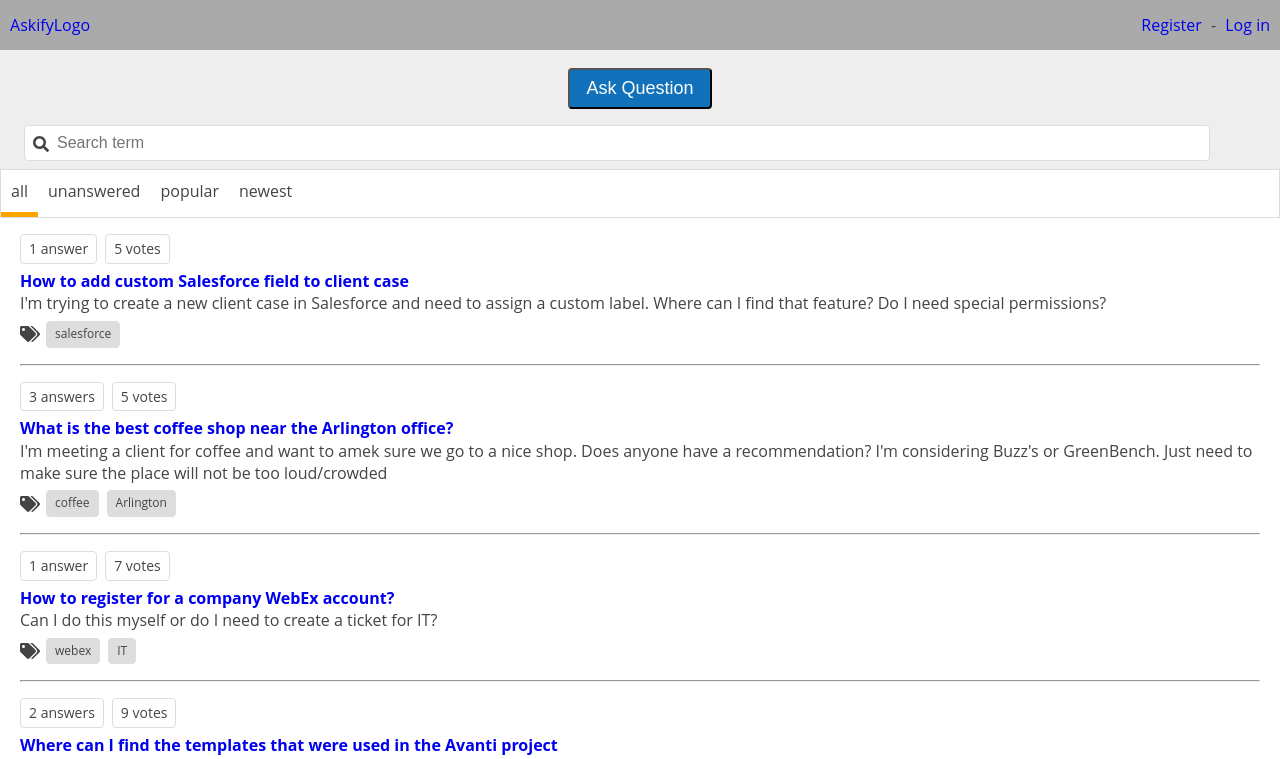
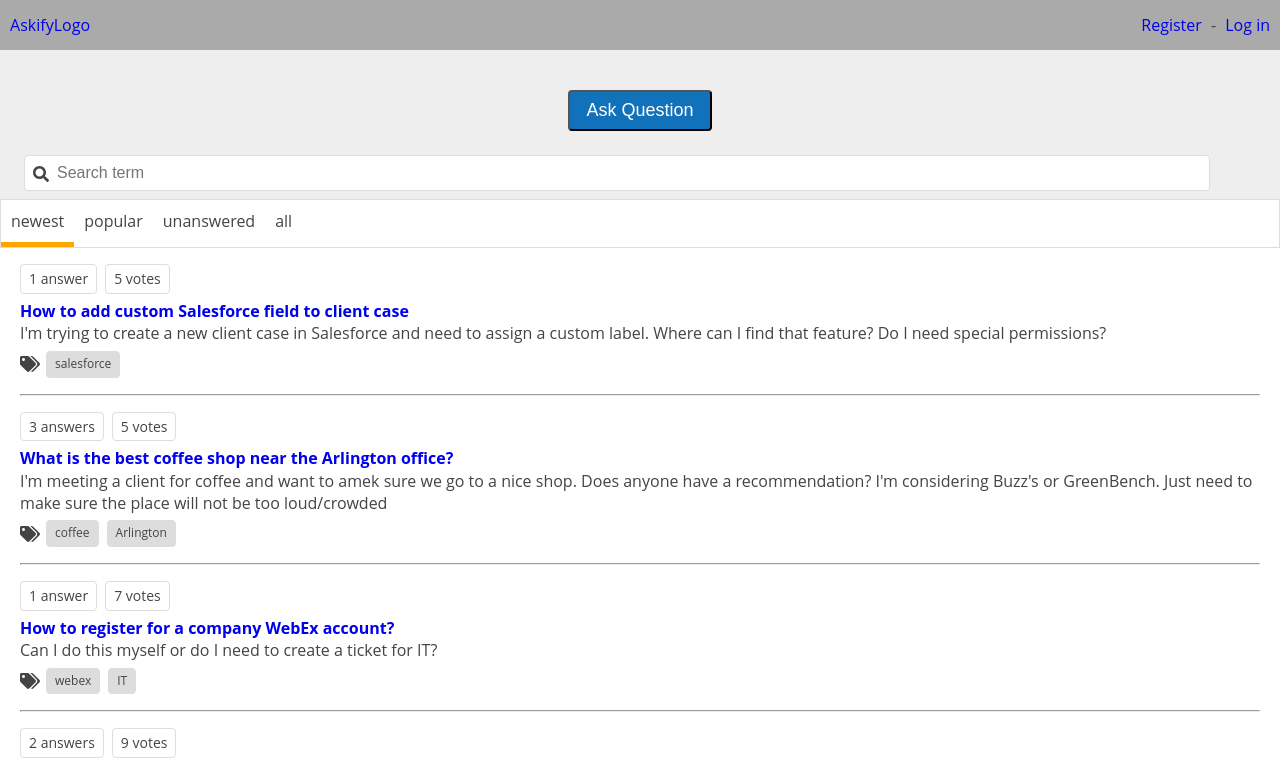
Before and after one commit to lhendriks1/askify-app, a React (Create React App) app: page /dashboard in a window 1280 px wide. Shown: the top 759 px of the page. Built offline with nearby package versions, Linux system fonts and the light colour scheme.

Commit message:
implement registration success message and immediate login

```diff
--- a/public/now.json
+++ b/public/now.json
@@ -1,5 +1,6 @@
 {
     "version": 2,
+    "alias": "askify",
     "name": "askify-app",
     "routes": [
         { "handle": "filesystem" },
--- a/src/QaContext.js
+++ b/src/QaContext.js
@@ -10,19 +10,19 @@ export const Provider = props => {
         children
     } = props;
 
-    //Use state to keep the values
+//Use state to keep the values
     const [results, setResults] = useState(DATA)
     const [searchResults, setSearchResults] = useState(results)
     const [displayedResults, setDisplayedResults] = useState(results)
     const [query, setQuery] = useState('')
-    const [view, setView] = useState("all")
+    const [view, setView] = useState("newest")
 //TODO: add maxResults and pagination functionality
     const [maxResults, setmaxResults] = useState('')
+    const [registrationMsg, setRegistrationMsg] = useState("")
     const [loginStatus, setLoginStatus] = useState(false)
     const [error, setError] = useState('')
 
 //TODO: move logic to helpers.js file
-
     function filterBySearchTerm(searchTerm) {
         const regexSearchTerm = new RegExp(searchTerm, 'gi')
         const newSearchResults = results.filter(q => regexSearchTerm.test(q.tags) || regexSearchTerm.test(q.title) || regexSearchTerm.test(q.question));
@@ -92,7 +92,9 @@ export const Provider = props => {
         error,
         setError,
         loginStatus,
-        setLoginStatus
+        setLoginStatus,
+        registrationMsg,
+        setRegistrationMsg
     };
 
     //pass the value in provider and return
--- a/src/components/Headline/headline.css
+++ b/src/components/Headline/headline.css
@@ -1,6 +1,6 @@
 .headline {
     background-color: #eee;
-    padding: 10px 0px 0px 0px;
+    padding: 0px;
 }
 
 button.ask-question {
@@ -9,7 +9,7 @@ button.ask-question {
     font-weight: 500;
     color: white;
     border-radius: 4px;
-    margin: 8px;
+    margin: 40px 0px 16px;
     padding: 8px 16px;
 }
 
@@ -24,3 +24,28 @@ li.active {
     border-bottom: 5px solid orange;
 
 }
+
+.registration-msg {
+    position: absolute;
+    width: 100%;
+    font-size: 14px;
+    color: rgb(4, 90, 4);
+    background-color: rgb(162, 194, 144);
+    line-height: 2.25;
+    margin: 0px;
+    animation-delay: 8s;
+    animation-duration: 2s;
+    animation-name: slideout;
+}
+
+@keyframes slideout {
+    from {
+        margin-left:0%;
+        width: 100%;
+    }
+
+    to {
+        margin-left: 100%;
+        width: 300%;
+    }
+}
--- a/src/components/Headline/headline.js
+++ b/src/components/Headline/headline.js
@@ -3,12 +3,12 @@ import {Link} from 'react-router-dom';
 import {QAContext} from '../../QaContext';
 import SearchBox from '../SearchBox/SearchBox';
 import { FontAwesomeIcon } from '@fortawesome/react-fontawesome'
-// import { faPlus } from '@fortawesome/free-solid-svg-icons'
+import { faUserCheck } from '@fortawesome/free-solid-svg-icons'
 import './headline.css';
 
 function Headline() {
     const qaContext = useContext(QAContext)
-    const { view, setView, filterBySelectedView} = qaContext;
+    const { view, setView, filterBySelectedView, registrationMsg } = qaContext;
 
     const handleClick = e => {
         setView(e.target.id)
@@ -17,15 +17,17 @@ function Headline() {
 
     useEffect(() => filterBySelectedView(), [view])
 
-
-    const items = ["all", "unanswered", "popular", "newest"]
+    const items = ["newest", "popular", "unanswered", "all"]
     const filterList =
         items.map((item, idx) => {
             return <li key={idx} className={`tab ${item === view ? "active" : ""}`} onClick={handleClick} id={item}>{item}</li>
         })
 
+        const msgDiv = registrationMsg ? <div className="registration-msg"><FontAwesomeIcon icon={faUserCheck} /> {registrationMsg}</div> : '';
+
     return (
         <section className="headline">
+            {msgDiv}
             <div>
                 {/* <span className="q-count">145 Questions</span> */}
                 <Link to="/new-question">
--- a/src/components/Nav/nav.css
+++ b/src/components/Nav/nav.css
@@ -11,10 +11,12 @@
     line-height: 1.4;
   }
 
-nav,
+nav, footer {
+  background-color: #aaa;
+}
+
 footer {
   padding: 10px;
-  background-color: #aaa;
 }
 
 nav {
--- a/src/components/Nav/nav.js
+++ b/src/components/Nav/nav.js
@@ -16,11 +16,6 @@ export default function Nav(props) {
         setLoginStatus(false)
         TokenService.clearAuthToken()
     }
-
-    useEffect(() =>
-        () => LoginOrLogout(),
-        [loginStatus]
-    )
 
     function LoginOrLogout() {
         return TokenService.hasAuthToken() ? renderLogoutLink() : renderLoginLink()
--- a/src/components/RegistrationForm/RegistrationForm.js
+++ b/src/components/RegistrationForm/RegistrationForm.js
@@ -1,5 +1,7 @@
 import React, {useContext} from 'react';
 import { QAContext } from '../../QaContext';
+import TokenServices from '../../services/token-service';
+import Confirm from '../../components/Confirm/Confirm';
 import { Button, Input, Required } from '../Utils/Utils'
 
 export default function RegistrationForm(props) {
@@ -12,7 +14,8 @@ export default function RegistrationForm(props) {
     const handleSubmit = ev => {
         ev.preventDefault()
         const { full_name, user_name, password } = ev.target
-
+        const token = TokenServices.makeBasicAuthToken(user_name, password)
+        TokenServices.saveAuthToken(token)
         console.log('registration form submitted')
         console.log({full_name, user_name, password})
 
--- a/src/routes/RegistrationPage/RegistrationPage.js
+++ b/src/routes/RegistrationPage/RegistrationPage.js
@@ -1,12 +1,21 @@
-import React from 'react';
+import React, { useContext } from 'react';
 import { Section } from '../../components/Utils/Utils';
+import { QAContext } from '../../QaContext';
+import TokenServices from '../../services/token-service';
 import RegistrationForm from '../../components/RegistrationForm/RegistrationForm';
 
 export default function RegistrationPage(props) {
 
+    const { setLoginStatus, setRegistrationMsg } = useContext(QAContext)
+
+    //TODO: update registration message logic so it only works on each user
     const handleRegistrationSuccess = user => {
-        const { history } = props
-        history.push('/login')
+        setLoginStatus(true);
+        setRegistrationMsg("Successful user registration")
+        setTimeout(() => setRegistrationMsg(''), 10000)
+
+        const { history } = props;
+        history.push('/dashboard');
     }
 
     return (
```
